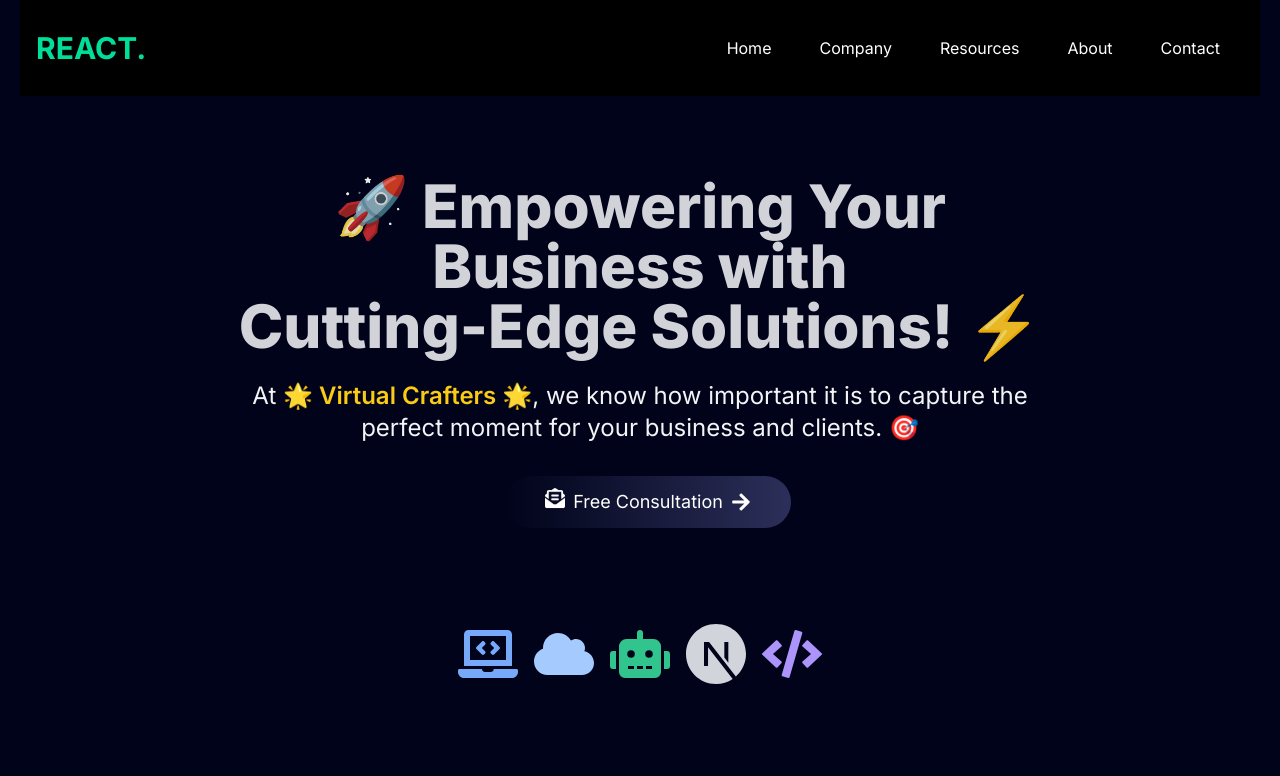
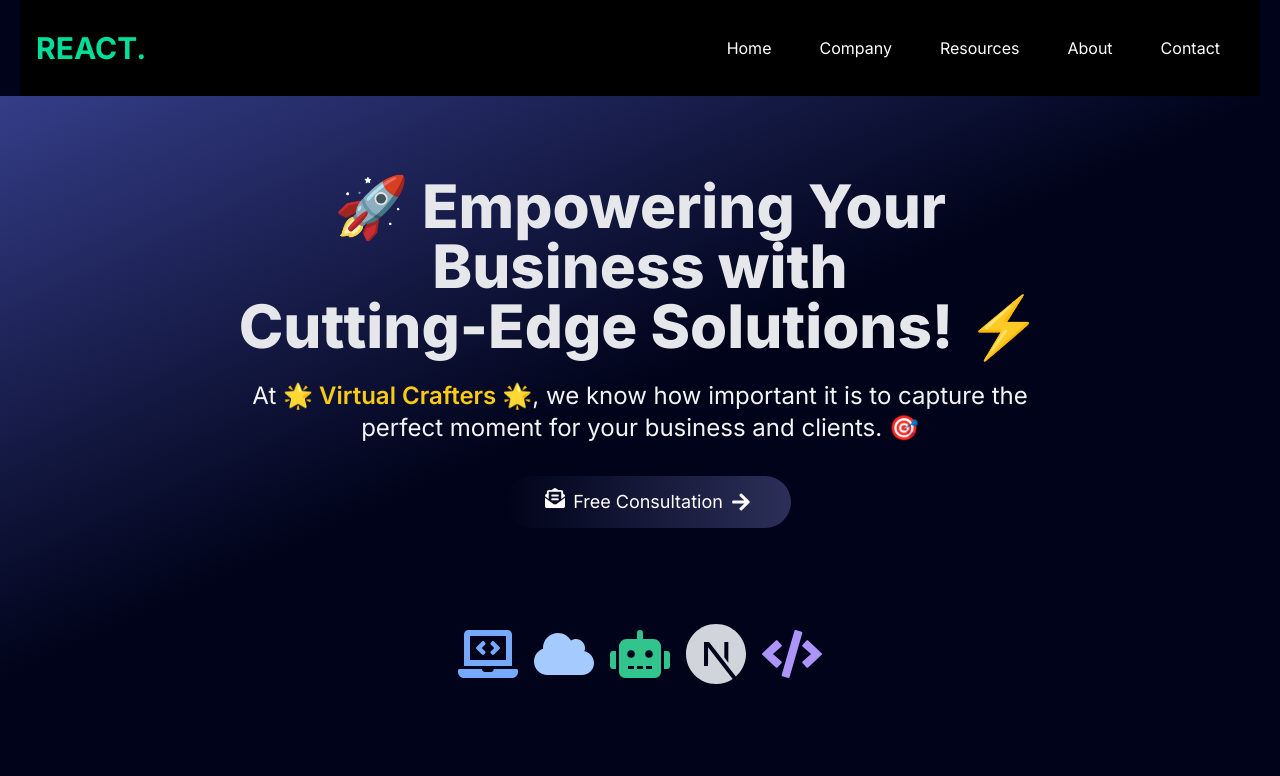
Before and after one commit to Arbab02/test, a Next.js app: page / in a window 1280 px wide. Shown: the top 776 px of the page. Built offline with nearby package versions, Linux system fonts and the light colour scheme.

Commit message:
Update Hero.jsx

```diff
--- a/src/components/Hero.jsx
+++ b/src/components/Hero.jsx
@@ -12,10 +12,10 @@ import { SiNextdotjs, SiMongodb, SiTailwindcss } from "react-icons/si"; // Addit
 
 const Hero = () => {
   return (
-    <section className="text-gray-400 bg-[#000319] body-font">
+    <section className="text-gray-400 bg-gradient-to-tl from-[#000319] via-[#000319] to-[#353d88] body-font animated-gradient">
       <div className="container mx-auto flex px-3 sm:px-5 pt-[3.5rem] md:pt-[5rem] items-center justify-center flex-col max-w-full">
         <div className="text-center lg:w-2/3 w-full">
-          <h1 className="text-3xl sm:text-5xl md:text-6xl font-extrabold mb-4 sm:mb-6 text-gray-200 animate-pulse leading-tight">
+          <h1 className="text-3xl sm:text-5xl md:text-6xl font-extrabold mb-4 sm:mb-6 text-gray-200 leading-tight">
             🚀 Empowering Your Business with <br className="hidden sm:block" />{" "}
             Cutting-Edge Solutions! ⚡
           </h1>
@@ -28,7 +28,7 @@ const Hero = () => {
             business and clients. 🎯
           </p>
           <div className="flex justify-center items-center">
-            <Link href="mailto:info@virtualcrafterstek.com">
+            <Link href="mailto:virtualcrafterstek@gmail.com">
               <button className="ml-0 sm:ml-4 mb-10 sm:mb-16 inline-flex items-center text-white bg-gradient-to-r from-[#000319] to-[#2c2f59] hover:from-[#000319] hover:to-[#424574] py-2 px-6 sm:py-3 sm:px-10 focus:outline-none rounded-full text-sm sm:text-lg transform hover:scale-105 transition-all duration-300">
                 <FaEnvelopeOpenText className="mr-2 text-lg sm:text-xl animate-bounce" />
                 Free Consultation
```
